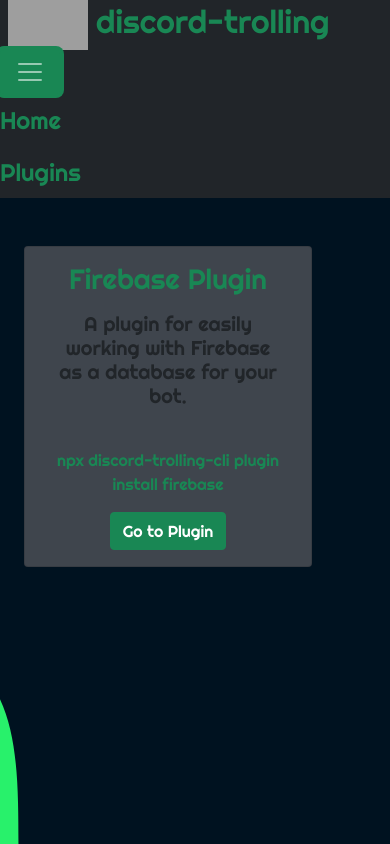
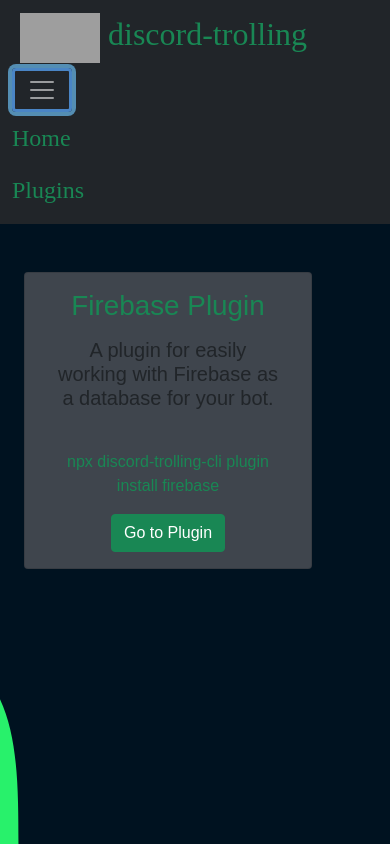
Before and after one commit to FerretCode/trolled.tech, a plain HTML site: page marketplace.html in a window 390 px wide. Both pictures are taken after a click on the button "Toggle navigation". Drawn offline with nearby package versions, Linux system fonts and the light colour scheme; grey boxes are pictures that could not be loaded; a web font is replaced by a local one.

Commit message:
fix navbar on plugins page

```diff
--- a/marketplace.html
+++ b/marketplace.html
@@ -24,6 +24,11 @@
       href="https://fonts.googleapis.com/css2?family=League+Gothic&family=Righteous&display=swap"
       rel="stylesheet"
     />
+
+    <link
+      href="https://fonts.googleapis.com/css2?family=Bebas+Neue&family=Red+Hat+Mono&display=swap"
+      rel="stylesheet"
+    />
   </head>
   <body
     style="
@@ -33,36 +38,44 @@
       background-attachment: fixed;
       background-size: cover;
       background-position: 50% 0%;
-      font-family: 'Righteous', sans-serif;
+      font-family: 'Red Hat Mono', sans-serif;
       font-stretch: extra-expanded;
     "
   >
-    <nav class="navbar-nav navbar-expand-lg navbar-dark bg-dark">
-      <div class="conainer-fluid">
+    <nav
+      class="navbar navbar-expand-lg navbar-dark bg-dark"
+      style="font-family: 'Luckiest Guy'"
+    >
+      <div class="container-fluid">
         <a
           class="navbar-brand display-1"
           href="./index.html"
           style="font-size: xx-large; color: #198754"
           ><img
-          src="https://cdn.discordapp.com/emojis/821070072391008316.gif?size=128&quality=lossless"
-          / class="mx-2 text-success" width="80" height="50">discord-trolling</a
+            src="https://cdn.discordapp.com/emojis/821070072391008316.gif?size=128&quality=lossless"
+            class="mx-2 text-success"
+            width="80"
+            height="50"
+          />discord-trolling</a
         >
-
         <button
-          class="navbar-toggler bg-success"
+          class="navbar-toggler"
           type="button"
           data-bs-toggle="collapse"
           data-bs-target="#navbarNav"
           aria-controls="navbarNav"
           aria-expanded="false"
           aria-label="Toggle navigation"
-          style="color: #198754; border-color: #198754; border-width: 3px"
+          style="
+            color: rgb(84, 142, 179);
+            border-color: #4a85c5;
+            border-width: 3px;
+          "
         >
           <span class="navbar-toggler-icon"></span>
         </button>
-
         <div class="collapse navbar-collapse" id="navbarNav">
-          <ul class="navbar-nav ms-auto my-auto" style="font-size: x-large">
+          <ul class="navbar-nav ms-auto" style="font-size: x-large">
             <li class="nav-item">
               <a
                 class="nav-link active"
@@ -71,9 +84,10 @@
                 style="color: #198754"
                 >Home</a
               >
+            </li>
+            <li class="nav-item">
               <a
                 class="nav-link active"
-                aria-current="page"
                 href="./marketplace.html"
                 style="color: #198754"
                 >Plugins</a
```
